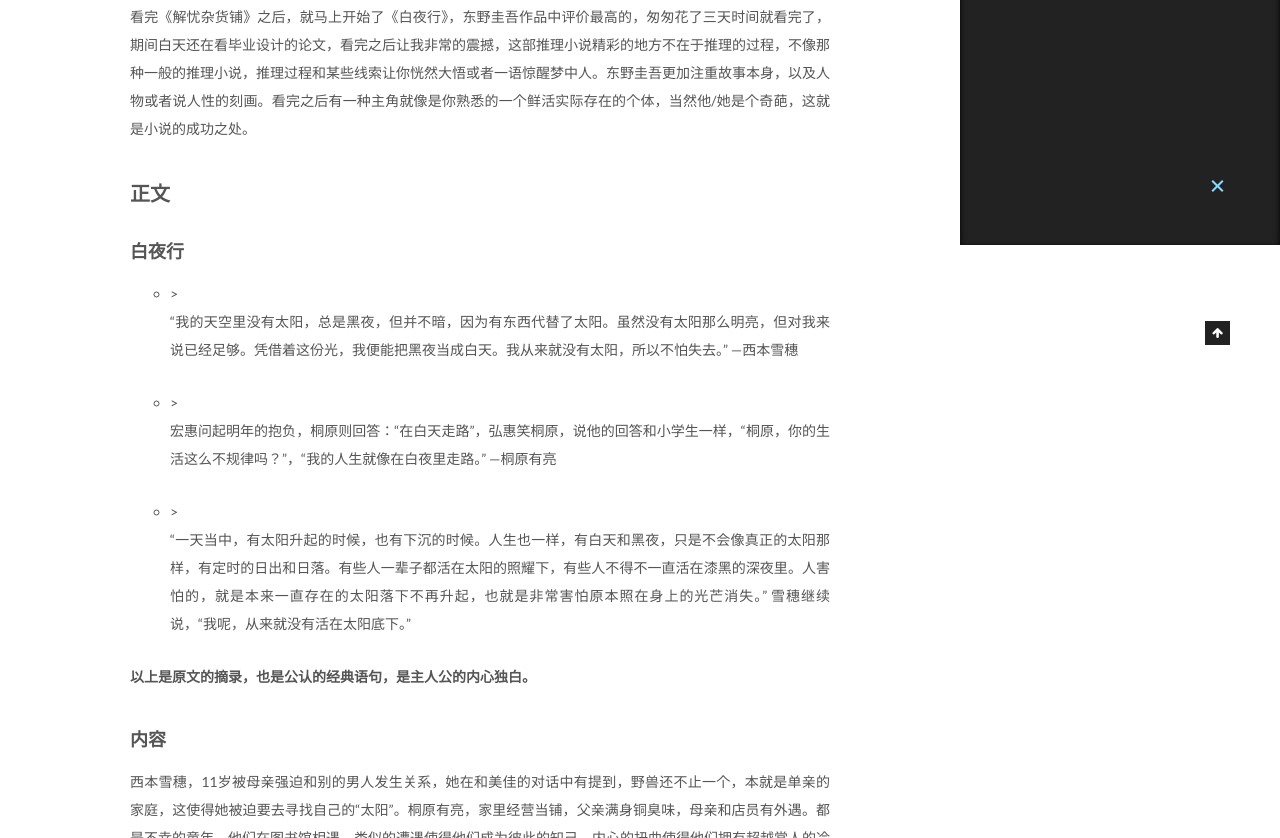
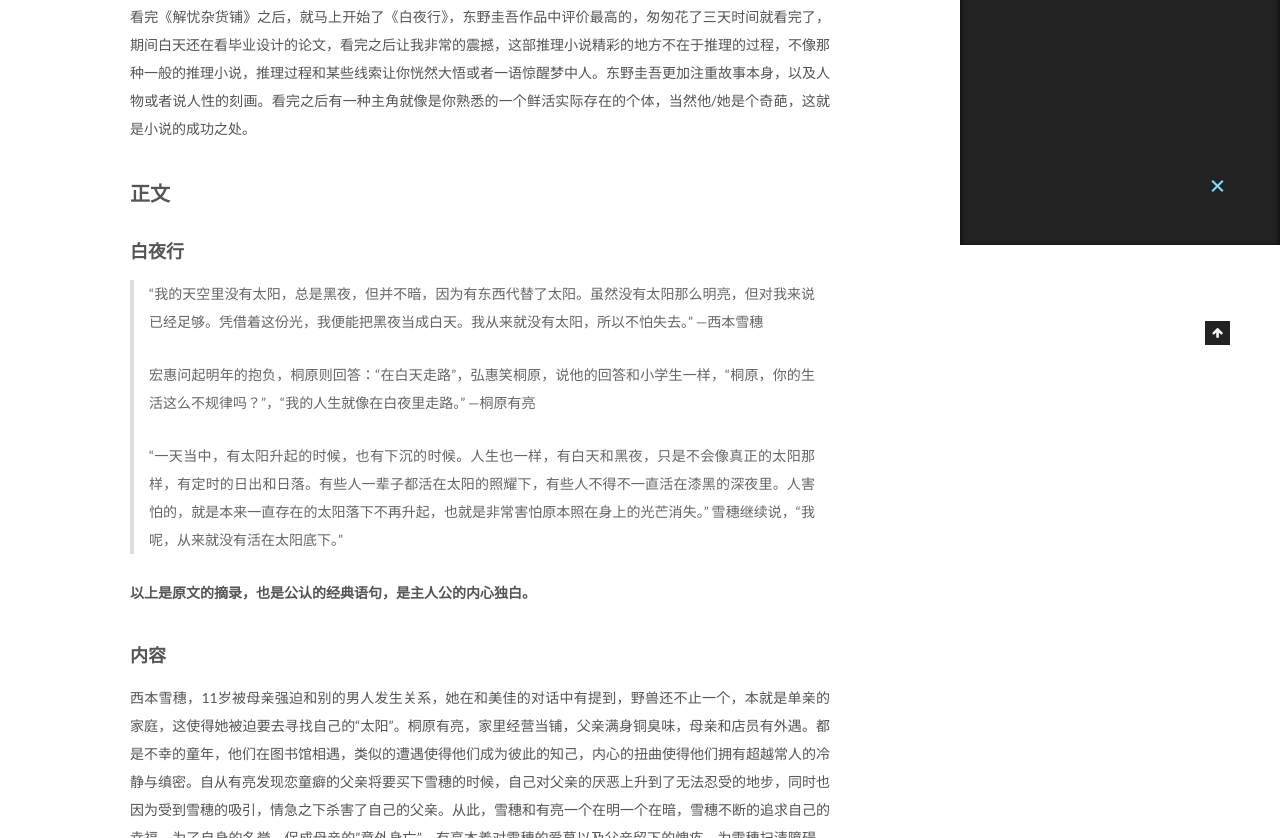
Before and after one commit to DotComing/dotcoming.github.io, a plain HTML site: page 2015/12/03/白夜行读后感/index.html in a window 1280 px wide. Shown: the part 555-1393 px from the top of the page. Drawn offline with nearby package versions, Linux system fonts and the light colour scheme; some packages are replaced by stand-ins of ours; a script that the page names is missing.

Commit message:
Site updated: 2016-05-31 11:04:41

```diff
--- a/2015/12/03/白夜行读后感/index.html
+++ b/2015/12/03/白夜行读后感/index.html
@@ -86,7 +86,7 @@
 <meta property="og:url" content="http://dotcoming.me/2015/12/03/白夜行读后感/index.html">
 <meta property="og:site_name" content="Dotcoming's blog">
 <meta property="og:description" content="前言看完《解忧杂货铺》之后，就马上开始了《白夜行》，东野圭吾作品中评价最高的，匆匆花了三天时间就看完了，期间白天还在看毕业设计的论文，看完之后让我非常的震撼，这部推理小说精彩的地方不在于推理的过程，不像那种一般的推理小说，推理过程和某些线索让你恍然大悟或者一语惊醒梦中人。东野圭吾更加注重故事本身，以及人物或者说人性的刻画。看完之后有一种主角就像是你熟悉的一个鲜活实际存在的个体，当然他/她是个奇葩，">
-<meta property="og:updated_time" content="2016-04-19T15:56:44.000Z">
+<meta property="og:updated_time" content="2016-05-31T03:02:58.000Z">
 <meta name="twitter:card" content="summary">
 <meta name="twitter:title" content="《白夜行》---东野圭吾">
 <meta name="twitter:description" content="前言看完《解忧杂货铺》之后，就马上开始了《白夜行》，东野圭吾作品中评价最高的，匆匆花了三天时间就看完了，期间白天还在看毕业设计的论文，看完之后让我非常的震撼，这部推理小说精彩的地方不在于推理的过程，不像那种一般的推理小说，推理过程和某些线索让你恍然大悟或者一语惊醒梦中人。东野圭吾更加注重故事本身，以及人物或者说人性的刻画。看完之后有一种主角就像是你熟悉的一个鲜活实际存在的个体，当然他/她是个奇葩，">
@@ -355,14 +355,11 @@
 
         <h2 id="前言"><a href="#前言" class="headerlink" title="前言"></a>前言</h2><p>看完《解忧杂货铺》之后，就马上开始了《白夜行》，东野圭吾作品中评价最高的，匆匆花了三天时间就看完了，期间白天还在看毕业设计的论文，看完之后让我非常的震撼，这部推理小说精彩的地方不在于推理的过程，不像那种一般的推理小说，推理过程和某些线索让你恍然大悟或者一语惊醒梦中人。东野圭吾更加注重故事本身，以及人物或者说人性的刻画。看完之后有一种主角就像是你熟悉的一个鲜活实际存在的个体，当然他/她是个奇葩，这就是小说的成功之处。</p>
 <a id="more"></a>
-<h2 id="正文"><a href="#正文" class="headerlink" title="正文"></a>正文</h2><h3 id="白夜行"><a href="#白夜行" class="headerlink" title="白夜行"></a>白夜行</h3><ul>
-<li><p>&gt;<br>“我的天空里没有太阳，总是黑夜，但并不暗，因为有东西代替了太阳。虽然没有太阳那么明亮，但对我来说已经足够。凭借着这份光，我便能把黑夜当成白天。我从来就没有太阳，所以不怕失去。” —西本雪穗</p>
-</li>
-<li><p>&gt;<br>宏惠问起明年的抱负，桐原则回答：“在白天走路”，弘惠笑桐原，说他的回答和小学生一样，“桐原，你的生活这么不规律吗？”，“我的人生就像在白夜里走路。” —桐原有亮</p>
-</li>
-<li><p>&gt;<br>“一天当中，有太阳升起的时候，也有下沉的时候。人生也一样，有白天和黑夜，只是不会像真正的太阳那样，有定时的日出和日落。有些人一辈子都活在太阳的照耀下，有些人不得不一直活在漆黑的深夜里。人害怕的，就是本来一直存在的太阳落下不再升起，也就是非常害怕原本照在身上的光芒消失。” 雪穗继续说，“我呢，从来就没有活在太阳底下。”</p>
-</li>
-</ul>
+<h2 id="正文"><a href="#正文" class="headerlink" title="正文"></a>正文</h2><h3 id="白夜行"><a href="#白夜行" class="headerlink" title="白夜行"></a>白夜行</h3><blockquote>
+<p>“我的天空里没有太阳，总是黑夜，但并不暗，因为有东西代替了太阳。虽然没有太阳那么明亮，但对我来说已经足够。凭借着这份光，我便能把黑夜当成白天。我从来就没有太阳，所以不怕失去。” —西本雪穗</p>
+<p>宏惠问起明年的抱负，桐原则回答：“在白天走路”，弘惠笑桐原，说他的回答和小学生一样，“桐原，你的生活这么不规律吗？”，“我的人生就像在白夜里走路。” —桐原有亮</p>
+<p>“一天当中，有太阳升起的时候，也有下沉的时候。人生也一样，有白天和黑夜，只是不会像真正的太阳那样，有定时的日出和日落。有些人一辈子都活在太阳的照耀下，有些人不得不一直活在漆黑的深夜里。人害怕的，就是本来一直存在的太阳落下不再升起，也就是非常害怕原本照在身上的光芒消失。” 雪穗继续说，“我呢，从来就没有活在太阳底下。”</p>
+</blockquote>
 <p><strong>以上是原文的摘录，也是公认的经典语句，是主人公的内心独白。</strong></p>
 <h3 id="内容"><a href="#内容" class="headerlink" title="内容"></a>内容</h3><p>西本雪穗，11岁被母亲强迫和别的男人发生关系，她在和美佳的对话中有提到，野兽还不止一个，本就是单亲的家庭，这使得她被迫要去寻找自己的“太阳”。桐原有亮，家里经营当铺，父亲满身铜臭味，母亲和店员有外遇。都是不幸的童年，他们在图书馆相遇，类似的遭遇使得他们成为彼此的知己，内心的扭曲使得他们拥有超越常人的冷静与缜密。自从有亮发现恋童癖的父亲将要买下雪穗的时候，自己对父亲的厌恶上升到了无法忍受的地步，同时也因为受到雪穗的吸引，情急之下杀害了自己的父亲。从此，雪穗和有亮一个在明一个在暗，雪穗不断的追求自己的幸福，为了自身的名誉，促成母亲的”意外身亡”。有亮本着对雪穗的爱慕以及父亲留下的愧疚，为雪穗扫清障碍，并为了雪穗使用非法的手段敛聚大笔的财富。有亮成为了雪穗的太阳，使得她能够在白夜里走路。然而却将自己推向了永远的黑暗，或许为了让雪穗幸福的这个目标正是有亮的太阳，我们不得而知。</p>
 <h3 id="爱情"><a href="#爱情" class="headerlink" title="爱情"></a>爱情</h3><p>我认为，有亮爱着雪穗，然而雪穗并没有爱上有亮，不是她自私，而是她不能，没有办法和一个强奸过自己的人的儿子在一起，这是她内心永远的痛，这也是她的太阳消失的原因。有亮一直生活在黑暗之中，在马里奥事件之后更是过着隐姓瞒名的生活，但是从他渴望在白天走路可以看出来，他爱着雪穗，也希望可以和她在一起。然而雪穗却始终无法面对他，雪穗为了自己的太阳，自己的成功，因为只有心理上的满足才能弥补她童年留下的伤痛。她的故事，却无关爱情。</p>
--- a/css/main.css
+++ b/css/main.css
@@ -1534,7 +1534,7 @@ pre .javascript .function {
   width: 4px;
   height: 4px;
   border-radius: 50%;
-  background: #ffc4ff;
+  background: #0ebbff;
 }
 .links-of-blogroll {
   font-size: 13px;
```
Also changed, not shown: 2015/07/19/TODO/index.html (+3 -3 lines), 2015/08/14/Register-everyday/index.html (+3 -3 lines).
